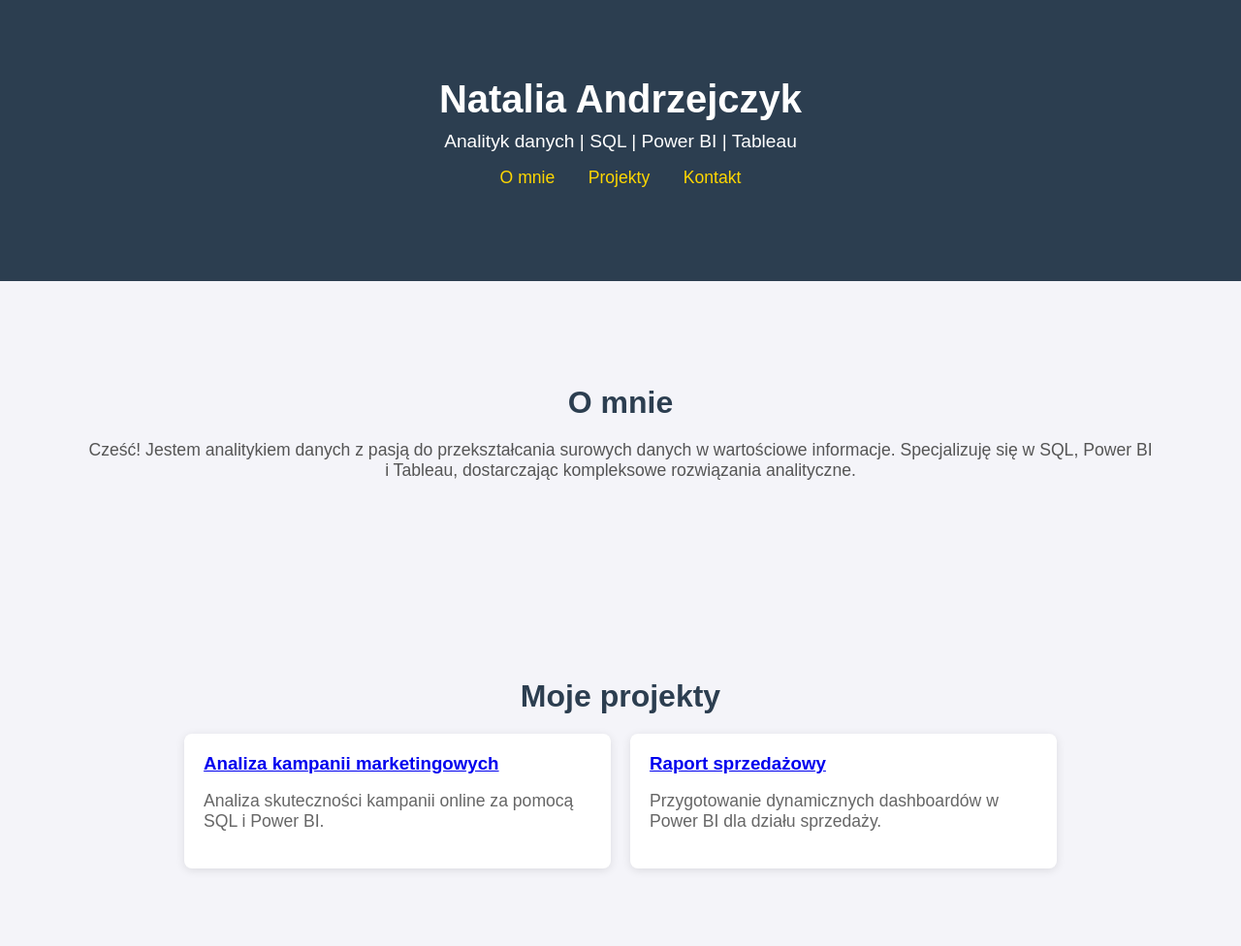
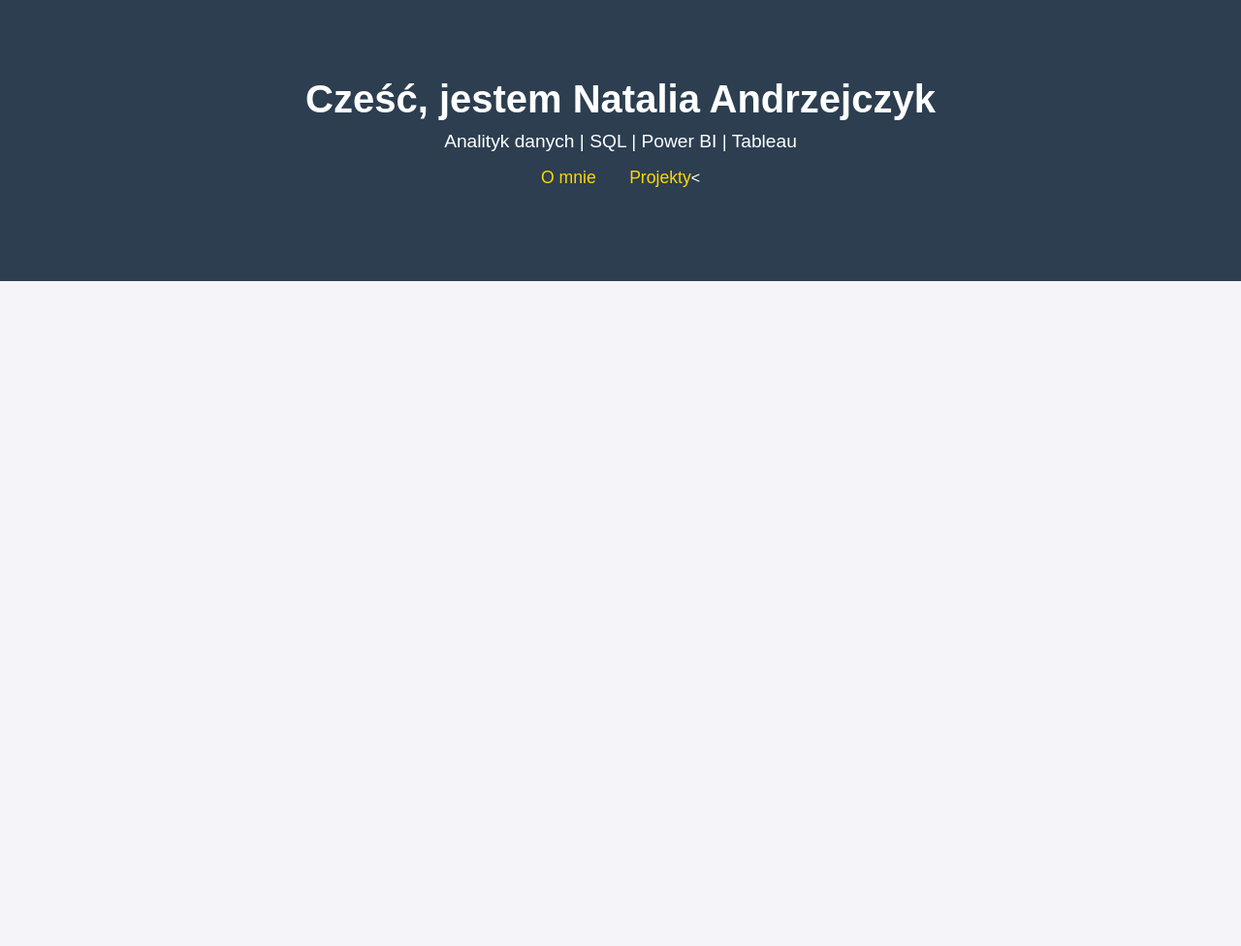
Before and after one commit to Natkadata/natkadata.github.io, a plain HTML site: page index.html in a window 1280 px wide. Shown: the whole page at 97% size. After the commit the page ends 800 px from the top, so only its background shows below. Drawn offline with Linux system fonts and the light colour scheme.

Commit message:
Update index.html

```diff
--- a/index.html
+++ b/index.html
@@ -9,34 +9,9 @@
 <body>
     <header>
         <div class="container">
-            <h1>Natalia Andrzejczyk</h1>
+            <h1>Cześć, jestem Natalia Andrzejczyk</h1>
             <p>Analityk danych | SQL | Power BI | Tableau</p>
             <nav>
                 <ul>
                     <li><a href="#about">O mnie</a></li>
-                    <li><a href="#projects">Projekty</a></li>
-                    <li><a href="#contact">Kontakt</a></li>
-                </ul>
-            </nav>
-        </div>
-    </header>
-
-    <section id="about">
-        <div class="container">
-            <h2>O mnie</h2>
-            <p>Cześć! Jestem analitykiem danych z pasją do przekształcania surowych danych w wartościowe informacje. Specjalizuję się w SQL, Power BI i Tableau, dostarczając kompleksowe rozwiązania analityczne.</p>
-        </div>
-    </section>
-
-    <section id="projects">
-        <div class="container">
-            <h2>Moje projekty</h2>
-            <div class="project-list">
-                <div class="project-item">
-                    <h3><a href="projekty/projekt1.html">Analiza kampanii marketingowych</a></h3>
-                    <p>Analiza skuteczności kampanii online za pomocą SQL i Power BI.</p>
-                </div>
-                <div class="project-item">
-                    <h3><a href="projekty/projekt2.html">Raport sprzedażowy</a></h3>
-                    <p>Przygotowanie dynamicznych dashboardów w Power BI dla działu sprzedaży.</p>
-                </div
+                    <li><a href="#projects">Projekty</a><
```
